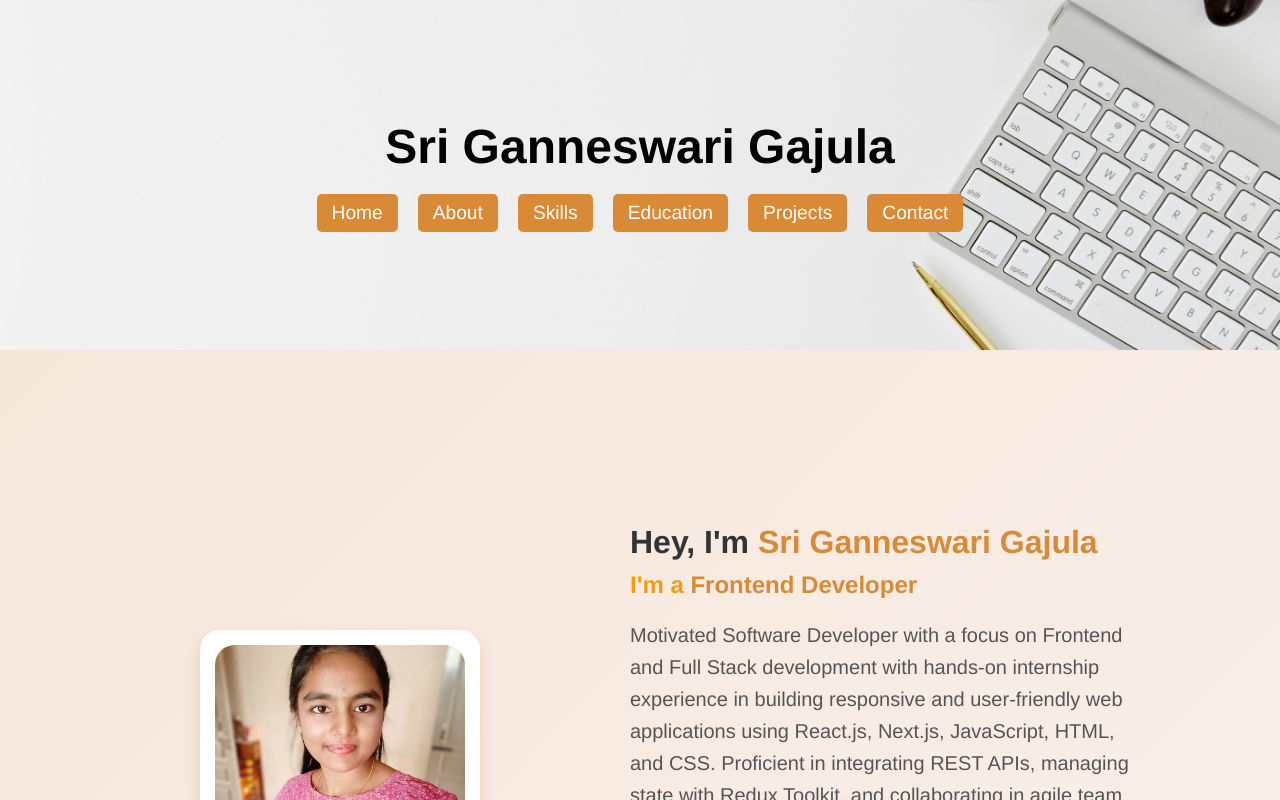
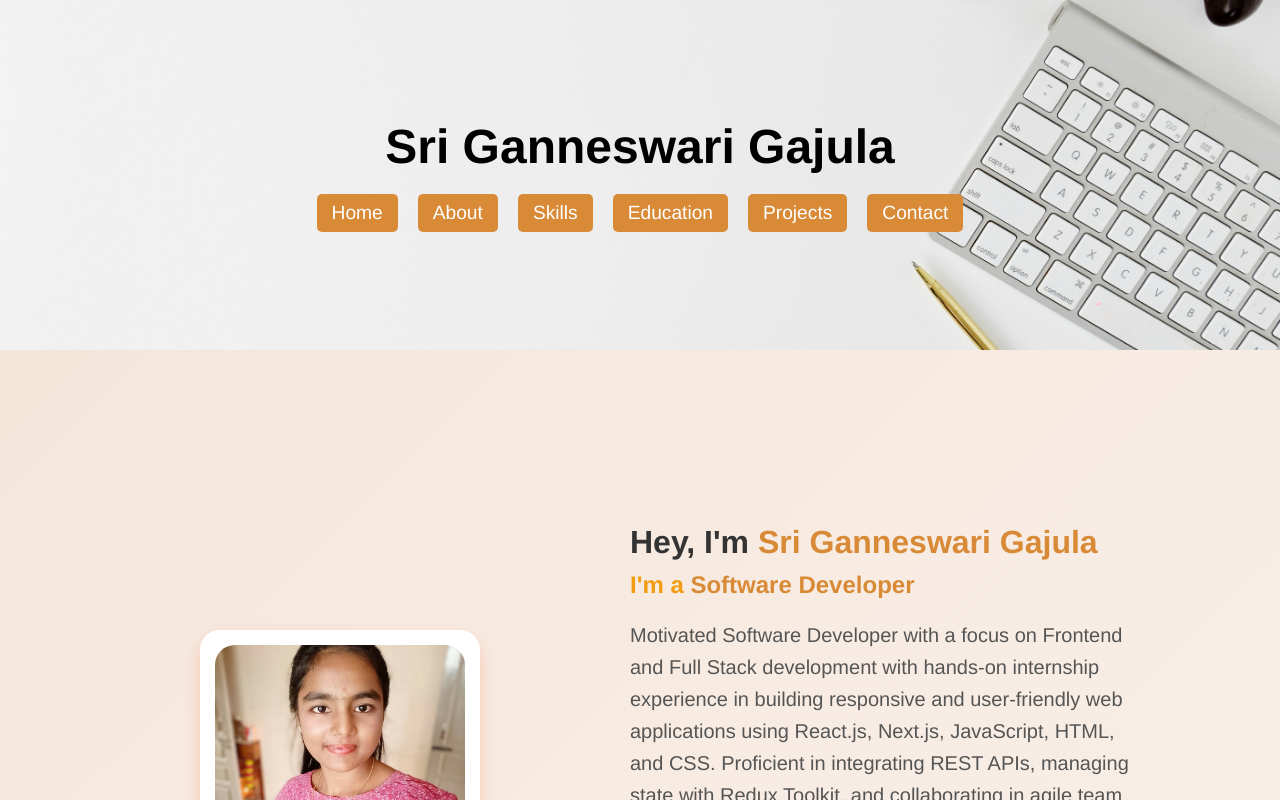
Before and after one commit to Sri-Ganneswari1/portfolio, a Next.js app: page / in a window 1280 px wide. Shown: the top 800 px of the page. Built offline with nearby package versions, Linux system fonts and the light colour scheme.

Commit message:
i did a little change in home component

```diff
--- a/src/app/components/Home.tsx
+++ b/src/app/components/Home.tsx
@@ -9,7 +9,7 @@ const ProfileSection = () => {
                 </div>
                 <div className="profile-text">
                     <h1>Hey, I&apos;m <span className="highlight">Sri Ganneswari Gajula</span></h1>
-                    <h2>I&apos;m a <span className="highlight">Frontend Developer</span></h2>
+                    <h2>I&apos;m a <span className="highlight">Software Developer</span></h2>
                     <p>
                         Motivated Software Developer with a focus on Frontend and Full Stack development with hands-on internship experience in building responsive and
                         user-friendly web applications using React.js, Next.js, JavaScript, HTML, and CSS. Proficient in
```
